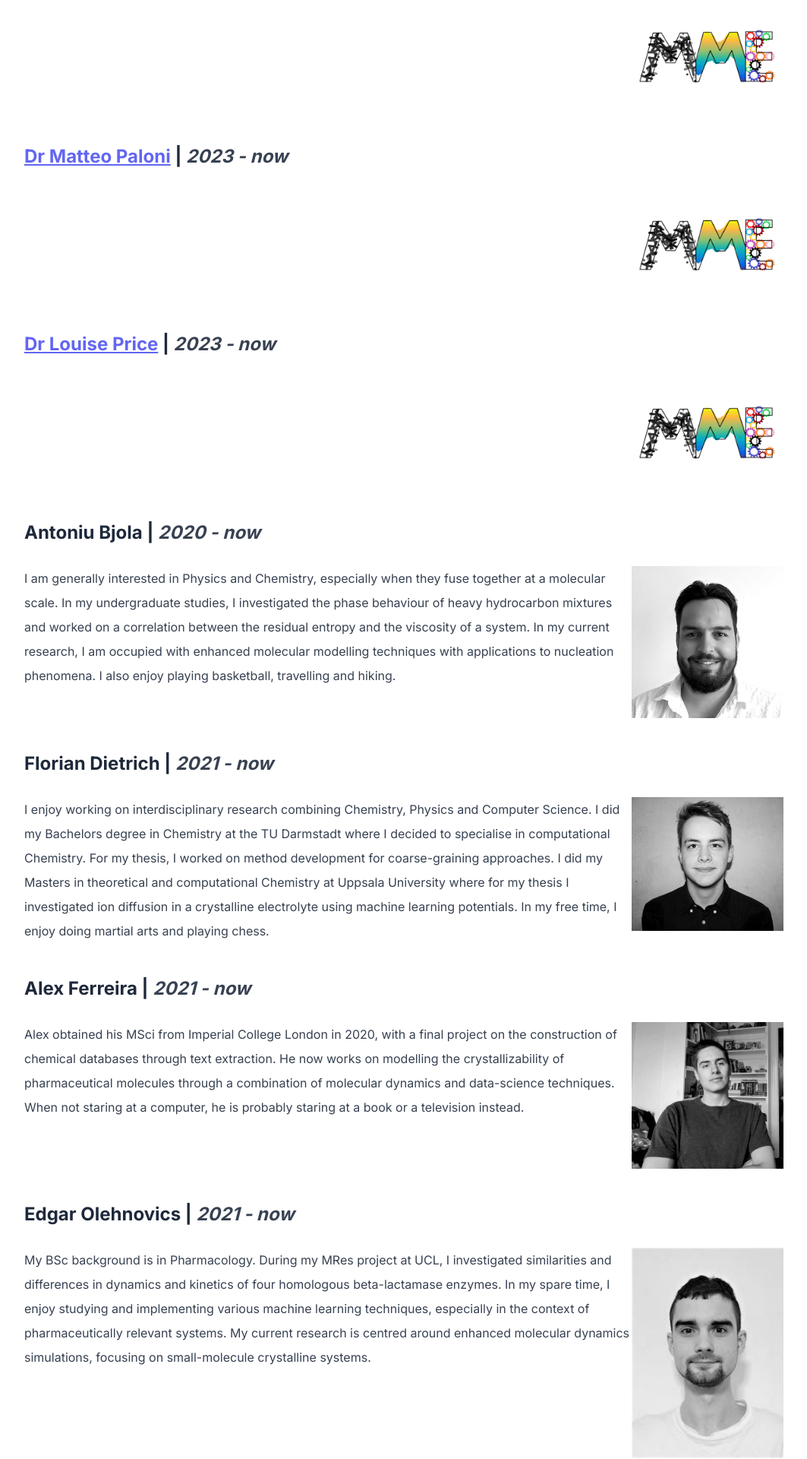
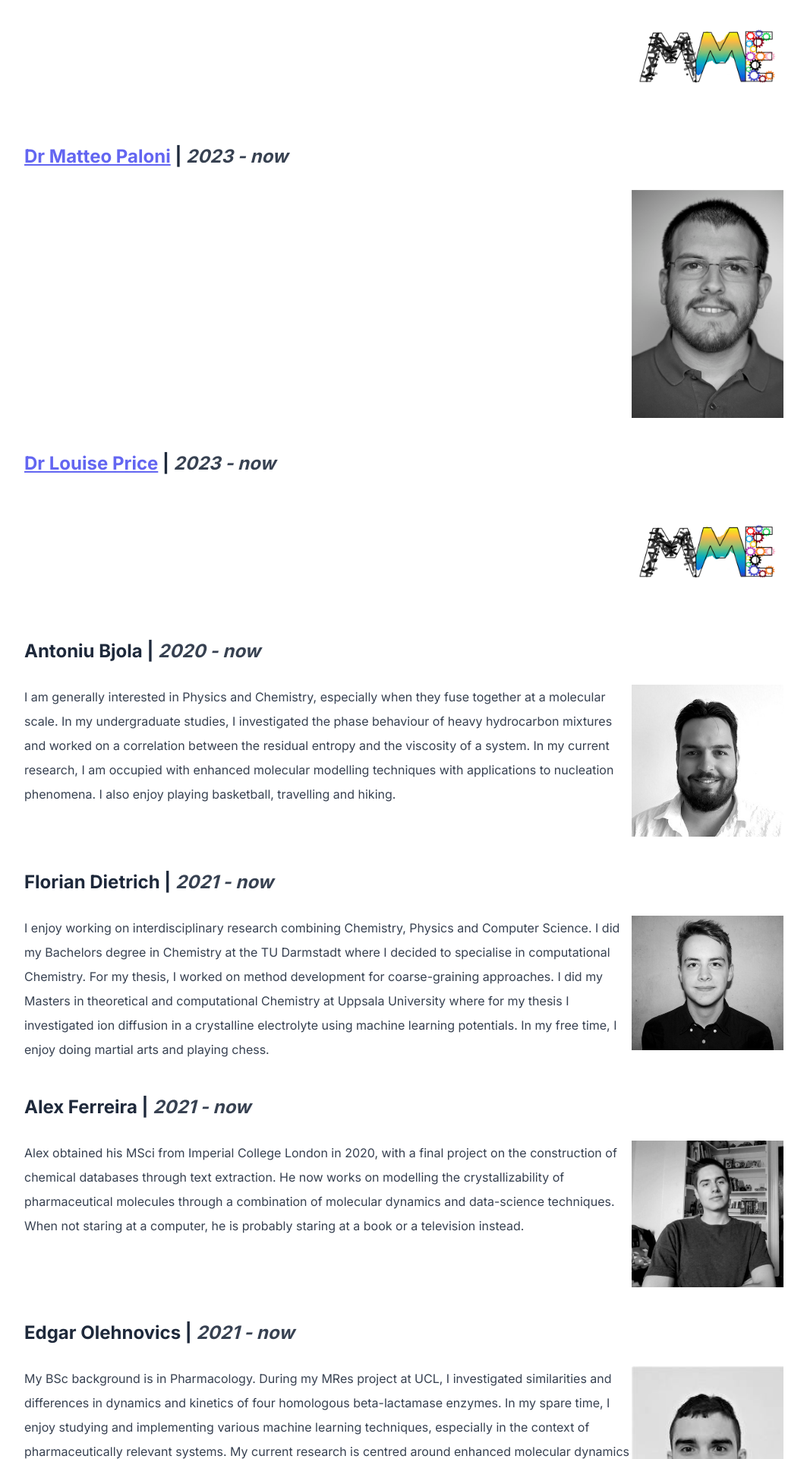
Before and after one commit to mme-ucl/mme-ucl.github.io, a Jekyll site: the page built from people.md, in a window 1280 px wide. Shown: the part 948-2868 px from the top of the page at 76% size, without its empty margins (108-1171 px from the left). Built offline with Jekyll 4.4.1, drawn with Linux system fonts in a browser that asks for light colours.

Commit message:
Update people.md

```diff
--- a/people.md
+++ b/people.md
@@ -20,7 +20,7 @@
 <br clear="right"/>
 
 ## [Dr Matteo Paloni](https://profiles.ucl.ac.uk/94737-matteo-paloni) | _2023 - now_
-<img src="https://github.com/mme-ucl/mme-ucl.github.io/raw/main/images/logo.jpg" align="right" width="200"/>
+<img src="https://github.com/mme-ucl/mme-ucl.github.io/raw/main/images/MatteoP.jpg" align="right" width="200"/>
 <br clear="right"/>
 
 ## [Dr Louise Price]() | _2023 - now_
```
